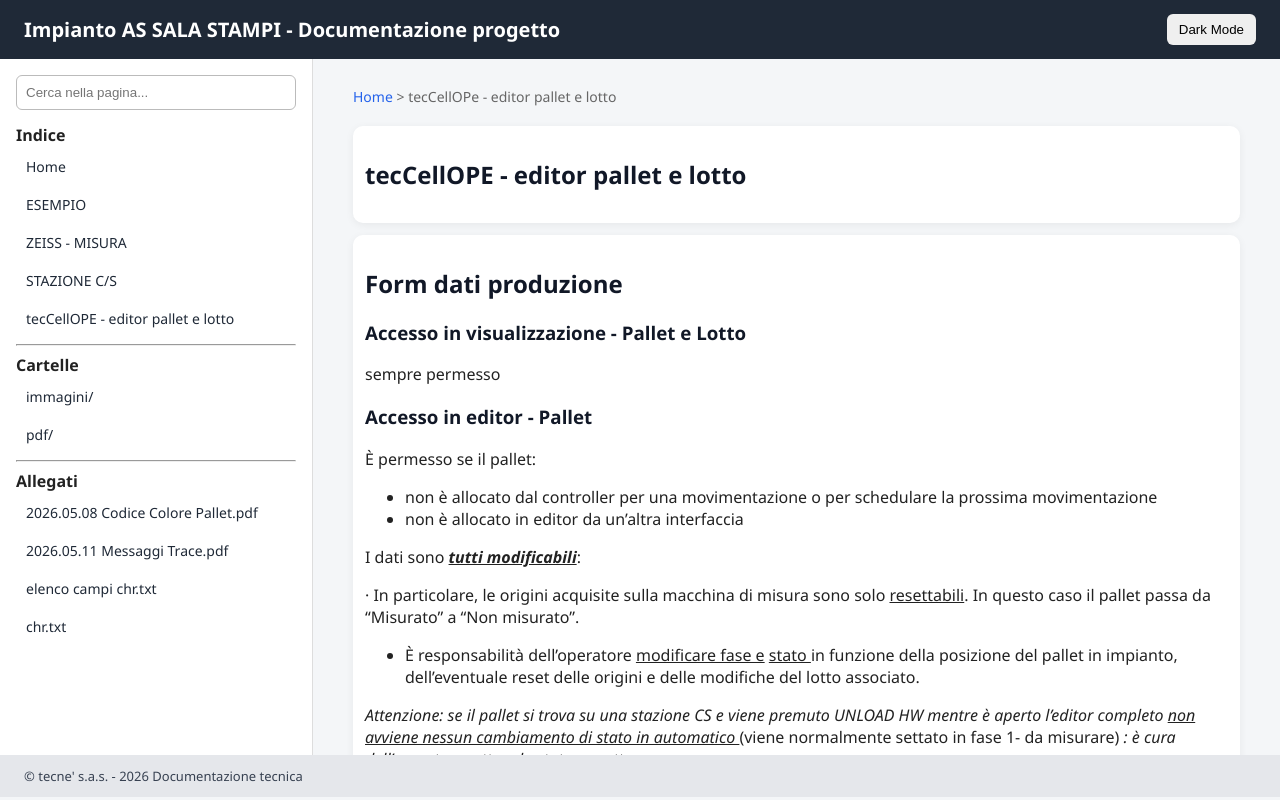
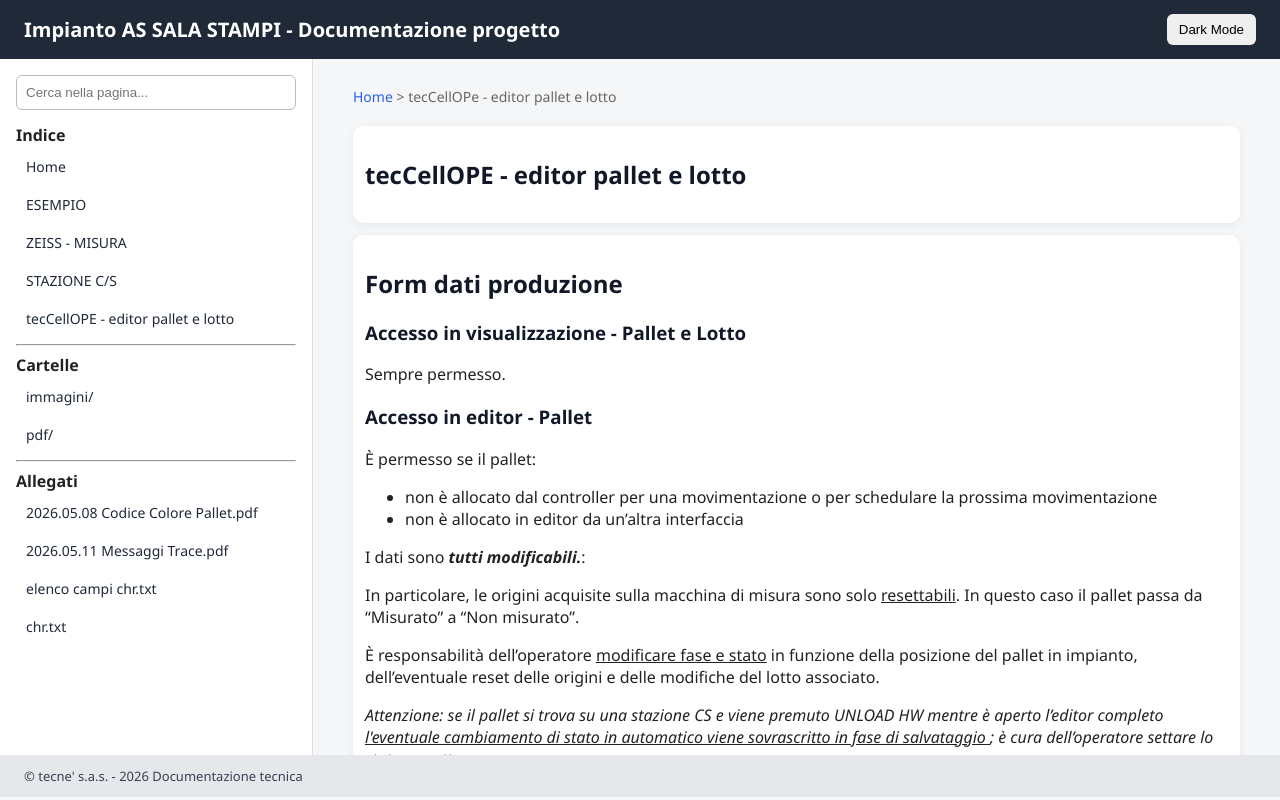
Before and after one commit to donataventuripc-cloud/TEST01, a plain HTML site: page files/Gestione Editor Pallet e Lotto.html in a window 1280 px wide. Drawn offline with Linux system fonts and the light colour scheme.

Commit message:
Update Gestione Editor Pallet e Lotto.html

```diff
--- a/files/Gestione Editor Pallet e Lotto.html
+++ b/files/Gestione Editor Pallet e Lotto.html
@@ -26,7 +26,7 @@
             <section>
                 <h2>Form dati produzione</h2>
 				<h3>Accesso in visualizzazione - Pallet e Lotto</h3>
-				<p>sempre permesso</p>
+				<p>Sempre permesso.</p>
 				<h3>Accesso in editor - Pallet</h3>
 				<p>
 				È permesso se il pallet:
@@ -41,34 +41,26 @@
 					</li>
 				</ul>
 				<p>
-					I dati sono <strong><em><u>tutti modificabili</u></em></strong>:
+					I dati sono <strong><em>tutti modificabili.</em></strong>:
 				</p>
 				<p>
-					·        In particolare, le origini acquisite sulla macchina di misura
+					In particolare, le origini acquisite sulla macchina di misura
 					sono solo <u>resettabili</u>. In questo caso il pallet passa da
 					“Misurato” a “Non misurato”.
 				</p>
-				<ul>
-					<li>
-						È responsabilità dell’operatore <u>modificare fase e</u>
-						<u>
-							stato
-						</u>
-						in funzione della posizione del pallet in impianto, dell’eventuale
-						reset delle origini e delle modifiche del lotto associato.
-					</li>
-				</ul>
+				<p>
+					È responsabilità dell’operatore <u>modificare fase e stato</u>
+					in funzione della posizione del pallet in impianto, dell’eventuale
+					reset delle origini e delle modifiche del lotto associato.
+				</p>
 				<p>
 					<em>
 						Attenzione: se il pallet si trova su una stazione CS e viene premuto
 						UNLOAD HW mentre è aperto l’editor completo
 						<u>
-							non avviene nessun cambiamento di stato in automatico
+							l'eventuale cambiamento di stato in automatico viene sovrascritto in fase di salvataggio
 						</u>
-					</em>
-					(viene normalmente settato in fase 1- da misurare)
-					<em>
-						: è cura dell’operatore settare lo stato corretto
+						; è cura dell’operatore settare lo stato corretto
 					</em>
 				</p>
 				<h3>Accesso in editor – Parte Lotto</h3>
```
